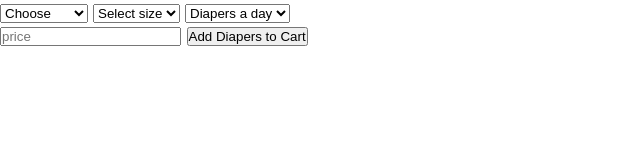
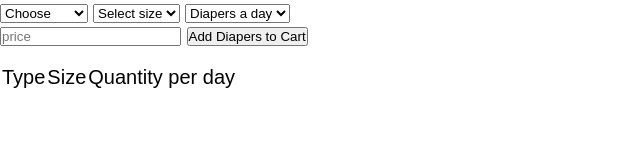
Before and after one commit to Gitmaster43/DiapersOnDemand, a plain HTML site: page html/ProductPage.html in a window 1280 px wide. Shown: the whole page, without its empty margins (0-640 px from the left). Drawn offline with Linux system fonts and the light colour scheme.

Commit message:
Tried to do a table

```diff
--- a/html/ProductPage.html
+++ b/html/ProductPage.html
@@ -48,7 +48,32 @@
 
             </form>
         </div>
+<br>
+    </div>
+        <div class="floatRight">
+            <!-- Create the cart, which gets information from the local storage -->
+            <!-- Table? -->
+            <table>
+                <thead>
+                    <tr class="header">
+                        <td>Type</td>
+                        <td>Size</td>
+                        <td>Quantity per day</td>
+                    </tr>
+                </thead>
 
-    </div>
+                <tbody>
+                    <tr>
+                        <td class=""></td>
+                    </tr>
+                    <td></td>
+
+
+                </tbody>
+
+            </table>
+
+        </div>
+
     <script src="../js/ProductPage.js"></script>
 </body>
```
